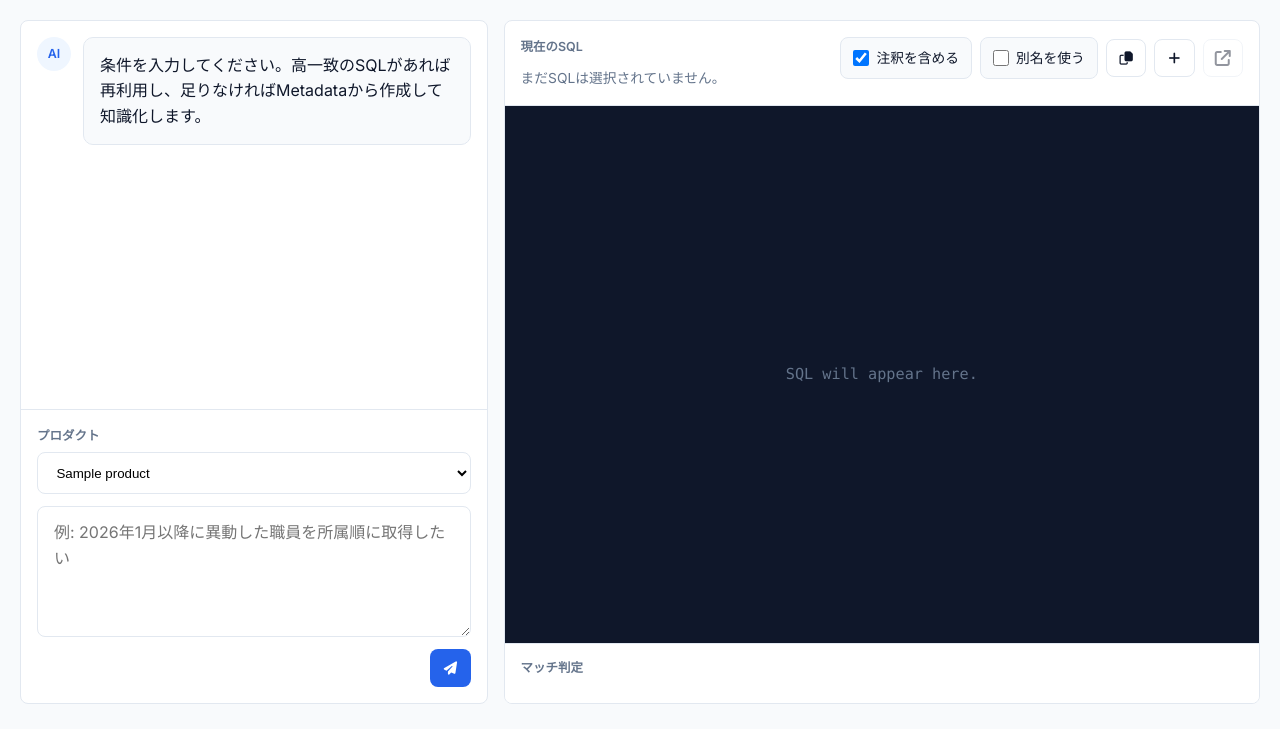
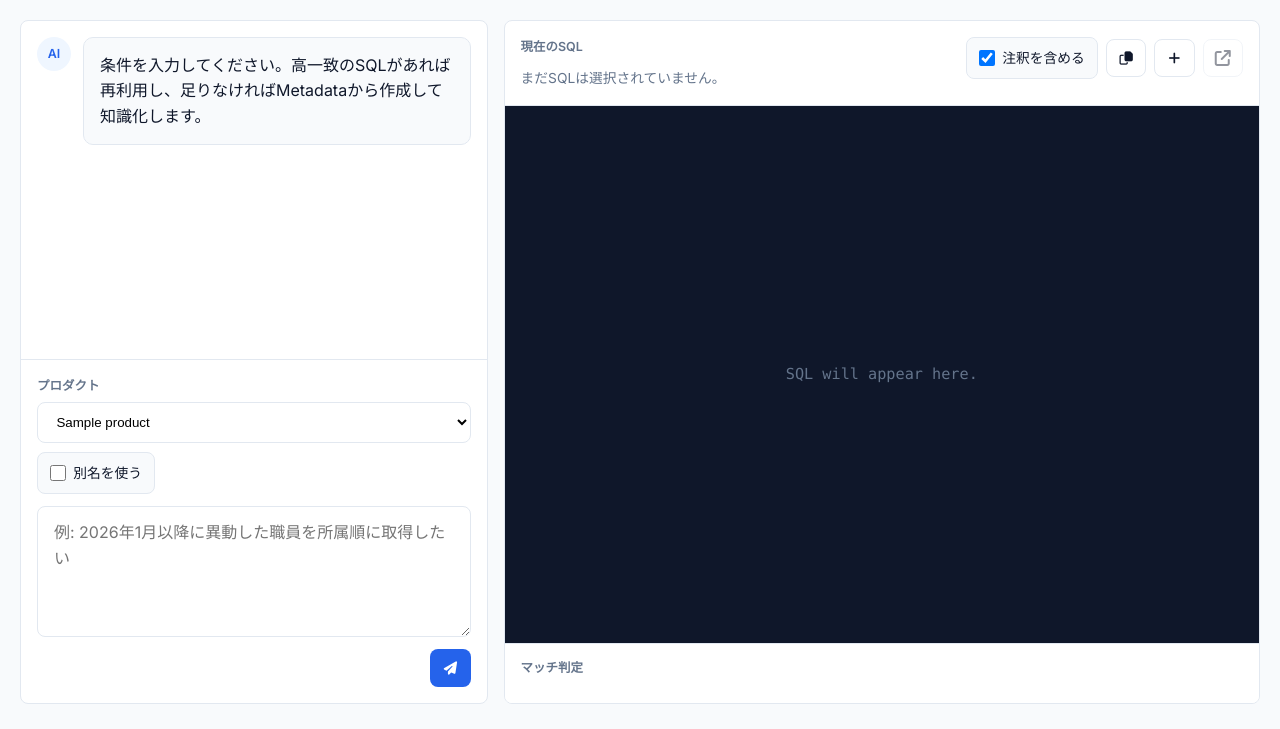
Before and after one commit to sunshaoxuan/anysql, a FastAPI app: template anysql/web/templates/index.html in a window 1280 px wide. Shown: the part 71-800 px from the top of the page. Run offline with FastAPI, Linux system fonts and the light colour scheme; the template is opened without the code that fills it: most values are stand-ins (such as "Sample title", 1, 10 or a date in 2020); parts of the project's set-up code (start-up, migrations or seed data) failed here and were passed over; some libraries are stand-ins or nearby versions.

Commit message:
Move alias option to request input

```diff
--- a/anysql/web/static/css/index.css
+++ b/anysql/web/static/css/index.css
@@ -315,6 +315,13 @@ body {
 
 .send-btn {
     justify-self: end;
+}
+
+.request-options {
+    display: flex;
+    align-items: center;
+    gap: 0.5rem;
+    margin-top: -0.2rem;
 }
 
 .assistant-input textarea {
--- a/anysql/web/templates/index.html
+++ b/anysql/web/templates/index.html
@@ -20,6 +20,12 @@
                     <option value="{{ id }}">{{ product.name }}</option>
                     {% endfor %}
                 </select>
+                <div class="request-options">
+                    <label class="comment-toggle">
+                        <input type="checkbox" id="useAliases">
+                        <span data-i18n="useAliases">別名を使う</span>
+                    </label>
+                </div>
                 <textarea id="messageInput" rows="4" data-i18n-placeholder="placeholder" placeholder="例: 2026年1月以降に異動した職員を所属順に取得したい"></textarea>
                 <button type="submit" class="btn btn-primary icon-btn send-btn" data-i18n-title="send" title="送信">
                     <i class="fas fa-paper-plane"></i>
@@ -37,10 +43,6 @@
                     <label class="comment-toggle">
                         <input type="checkbox" id="includeComments" checked>
                         <span data-i18n="includeComments">注釈を含める</span>
-                    </label>
-                    <label class="comment-toggle">
-                        <input type="checkbox" id="useAliases">
-                        <span data-i18n="useAliases">別名を使う</span>
                     </label>
                     <button type="button" class="btn btn-outline icon-btn" onclick="copyCurrentSql(this)" title="Copy">
                         <i class="far fa-copy"></i>
```
